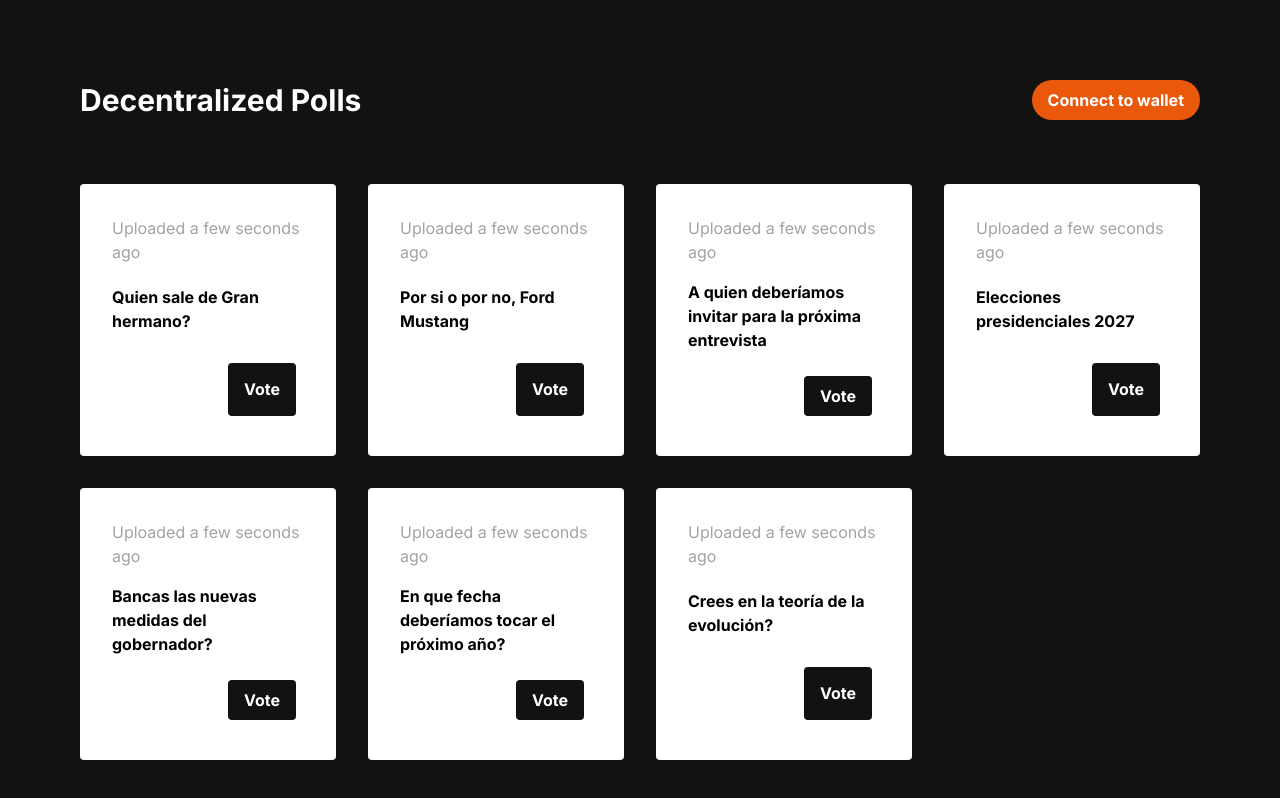
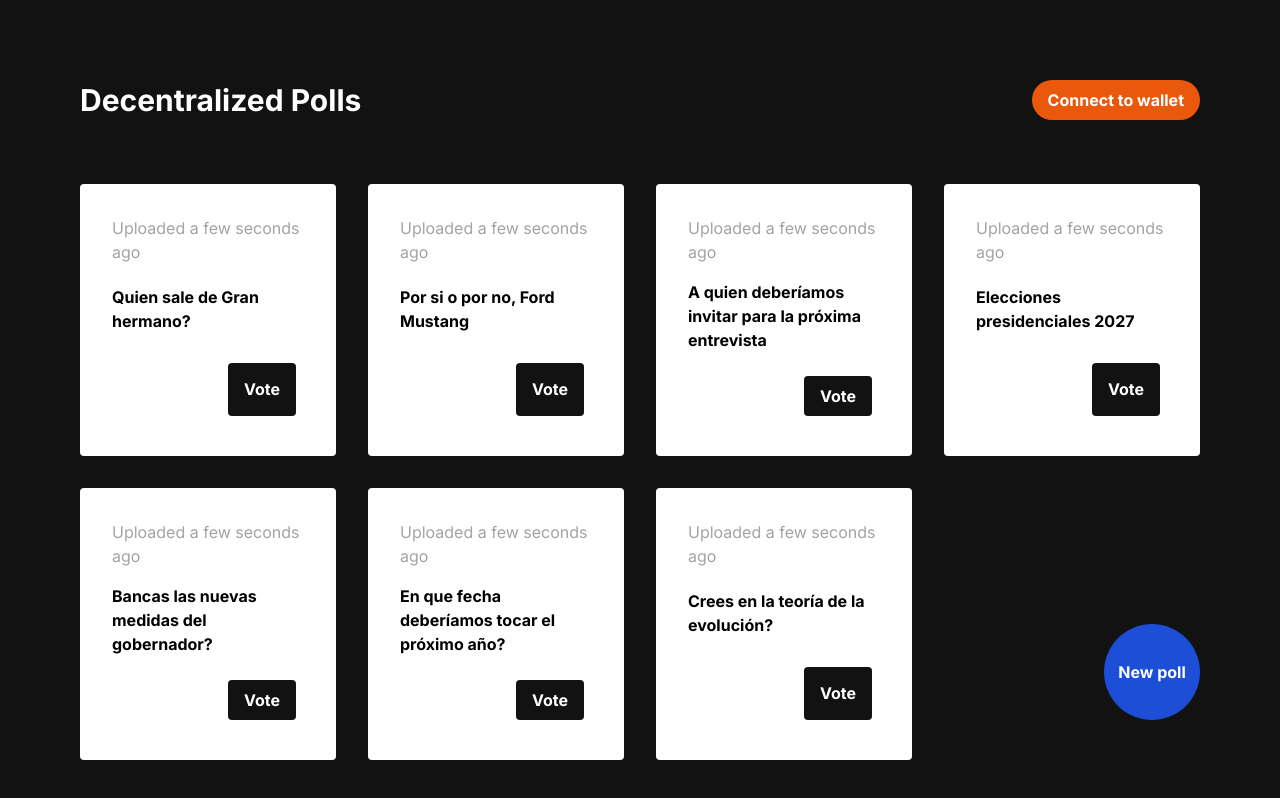
Before and after one commit to facundomoreno/decentralized-poll-frontend, a Next.js app: page / in a window 1280 px wide. Shown: the top 798 px of the page. Built offline with nearby package versions, Linux system fonts and the light colour scheme.

Commit message:
navigation first approach

```diff
--- a/app/components/PollListItem.tsx
+++ b/app/components/PollListItem.tsx
@@ -1,4 +1,6 @@
+"use client"
 import moment from "moment"
+import { useRouter } from "next/navigation"
 
 type Poll = {
     id: number
@@ -8,6 +10,7 @@ type Poll = {
 }
 
 const PollListItem = ({ item }: { item: Poll }) => {
+    const router = useRouter()
     return (
         <div
             key={item.id}
@@ -23,7 +26,12 @@ const PollListItem = ({ item }: { item: Poll }) => {
                 <h1 className="font-bold">{item.name}</h1>
             </div>
             <div className="p-2 flex flex-1 justify-end mt-4">
-                <button className="bg-black hover:bg-blue-700 text-white font-bold py-2 px-4 rounded">
+                <button
+                    onClick={() => {
+                        router.push(`/poll/${1}`)
+                    }}
+                    className="bg-black hover:bg-blue-700 text-white font-bold py-2 px-4 rounded"
+                >
                     Vote
                 </button>
             </div>
--- a/app/page.tsx
+++ b/app/page.tsx
@@ -1,7 +1,11 @@
+"use client"
+
 import ConnectToMetamaskButton from "@/app/components/ConnectToMetamaskButton"
 import PollList from "./components/PollList"
+import { useRouter } from "next/navigation"
 
 export default function Home() {
+    const router = useRouter()
     return (
         <main className="min-h-screen p-20">
             <div className="flex w-full justify-between items-center overflow-auto">
@@ -13,6 +17,17 @@ export default function Home() {
             <div>
                 <PollList />
             </div>
+            <div className="p-20 fixed bottom-0 right-0 ">
+                <button
+                    onClick={() => {
+                        router.push("/create-poll")
+                    }}
+                    className="w-24 h-24 p-2 rounded-full
+                       bg-blue-700 hover:bg-blue-800 text-white font-bold flex justify-center items-center"
+                >
+                    New poll
+                </button>
+            </div>
         </main>
     )
 }
--- a/package.json
+++ b/package.json
@@ -9,12 +9,14 @@
         "lint": "next lint"
     },
     "dependencies": {
+        "@walletconnect/web3-provider": "^1.8.0",
         "ethers": "^6.9.1",
         "formik": "^2.4.5",
         "moment": "^2.29.4",
         "next": "14.0.4",
         "react": "^18",
         "react-dom": "^18",
+        "web3modal": "^1.9.12",
         "yup": "^1.3.3"
     },
     "devDependencies": {
```
Also changed, not shown: app/poll/[id]/page.tsx (renamed from app/poll/page.tsx), 1 other file (tests, documents, lock files or other folders).
